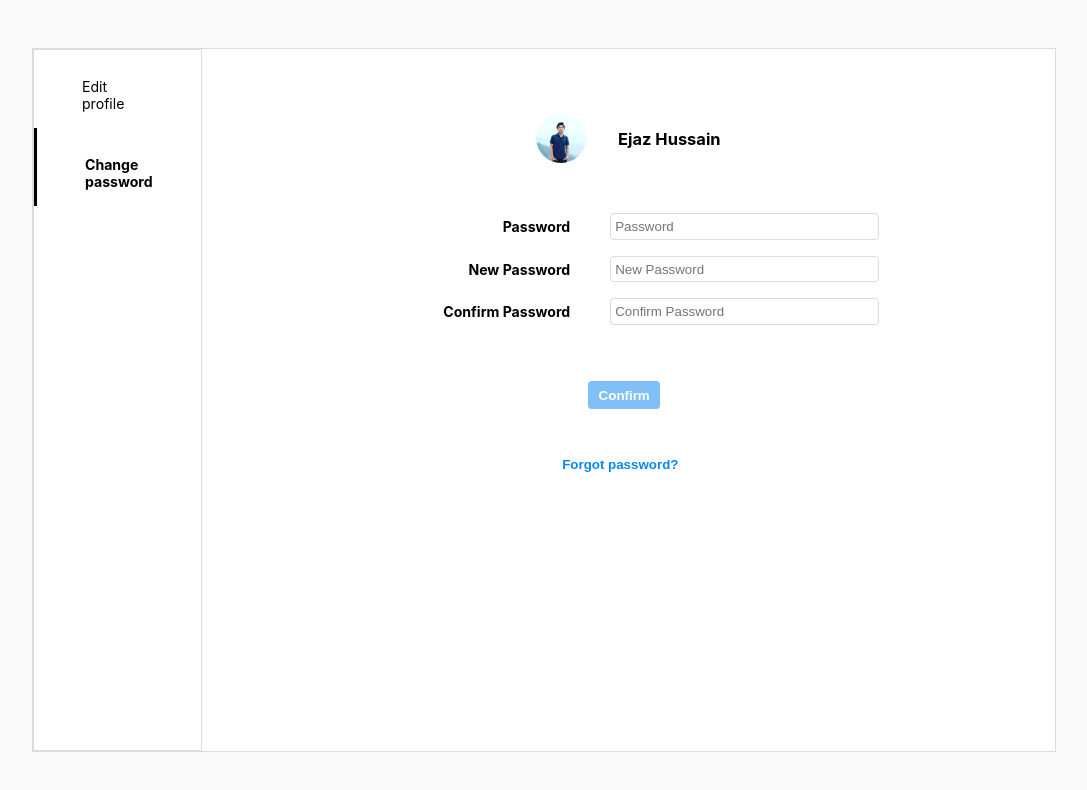
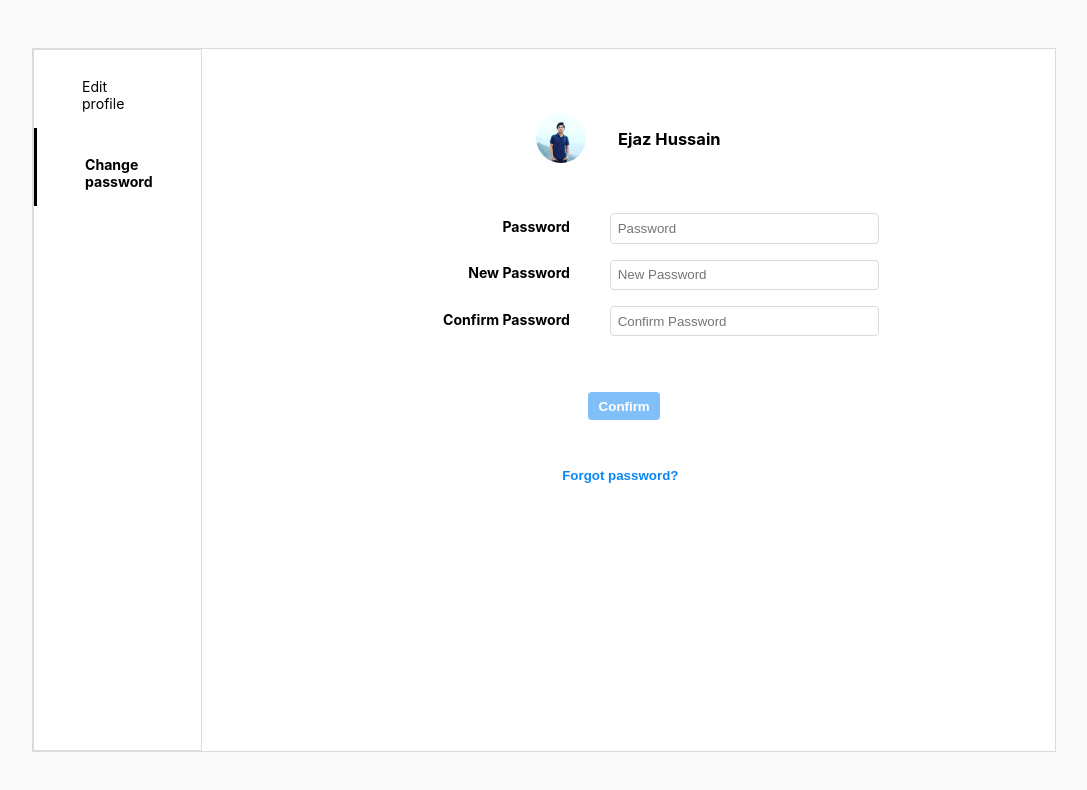
Before and after one commit to alinauman02/instagram-clone, a React (Vite) app in the folder frontend/: page /settings/change-password in a window 1280 px wide. Shown: the top 790 px of the page, without its empty margins (96-1183 px from the left). Built offline with nearby package versions, Linux system fonts and the light colour scheme; no server answers.

Commit message:
Increase padding of input fields

```diff
--- a/frontend/src/components/settings/Input.css
+++ b/frontend/src/components/settings/Input.css
@@ -1,6 +1,6 @@
 .input-edit-field {
   border: 1px solid var(--white-shade-2);
-  padding: 0.3em;
+  padding: 0.5em;
   margin: 0.5rem 1.5rem;
   width: 300px;
   border-radius: 4px;
```
